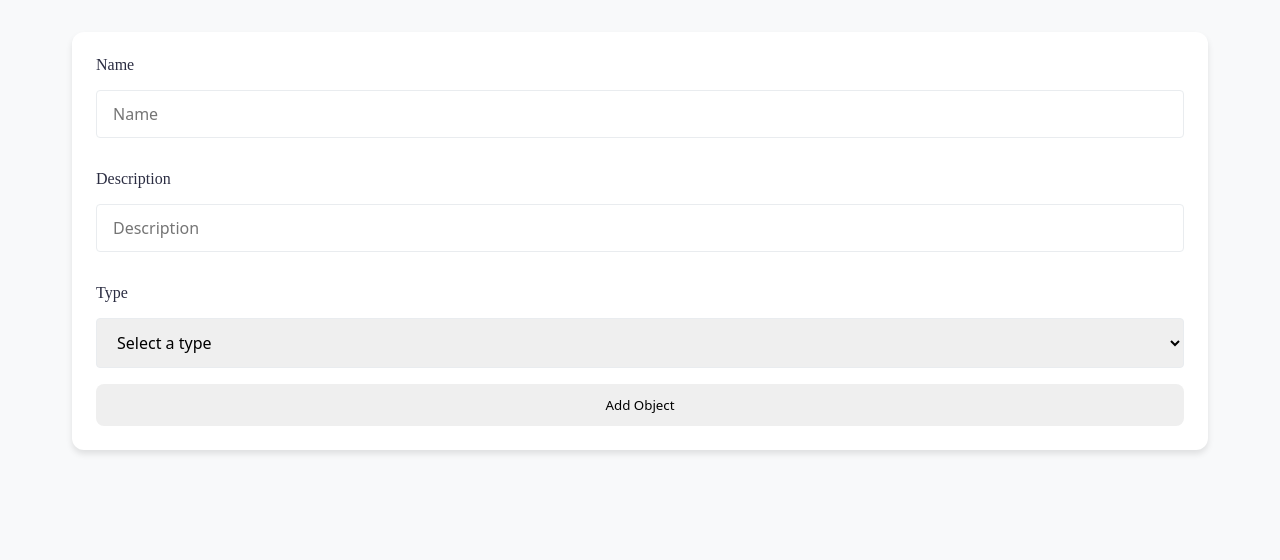
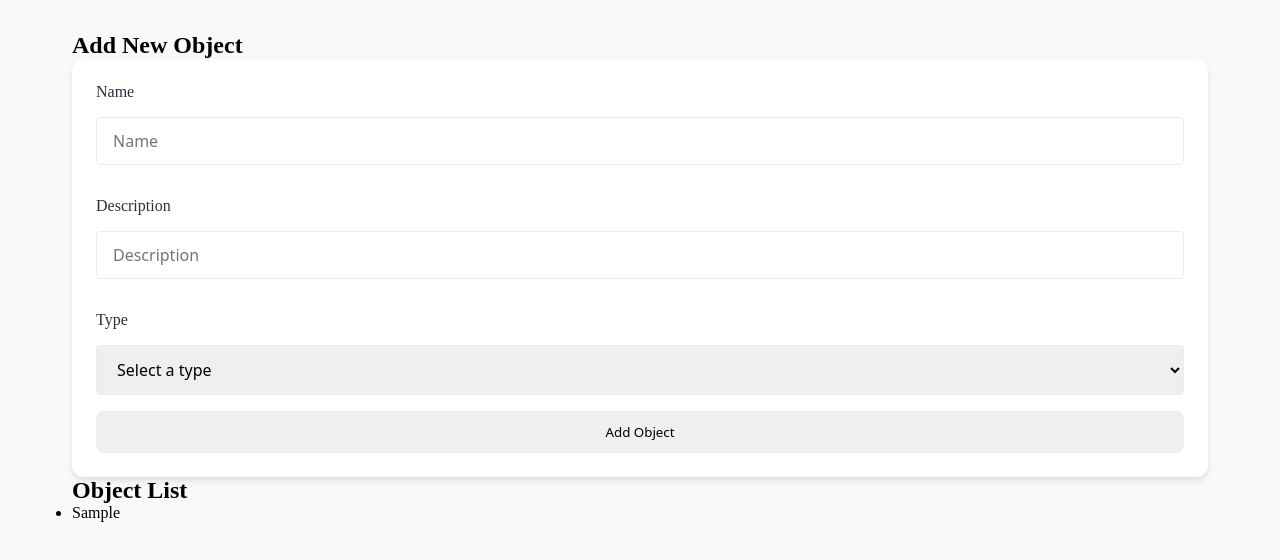
Before and after one commit to TomasGarciaDev/object-management-software, a React (Create React App) app: page / in a window 1280 px wide. Both pictures are taken after typing "Sample", "Sample" into the empty fields and a click on the button "Add Object". Shown: the top 560 px of the page. Built offline with nearby package versions, Linux system fonts and the light colour scheme.

Commit message:
Feat: basic ObjectList for object display

```diff
--- a/src/App.tsx
+++ b/src/App.tsx
@@ -1,5 +1,6 @@
 import React from "react";
 import ObjectForm from "./components/ObjectForm";
+import ObjectList from "./components/ObjectList";
 import { ObjectProvider } from "./context/ObjectContext";
 import "./index.css";
 
@@ -7,9 +8,17 @@ function App() {
   return (
     <ObjectProvider>
       <div className='app'>
-        <header className='App-header'>
-          <ObjectForm />
-        </header>
+        <main>
+          <section>
+            <h2>Add New Object</h2>
+            <ObjectForm />
+          </section>
+
+          <section>
+            <h2>Object List</h2>
+            <ObjectList />
+          </section>
+        </main>
       </div>
     </ObjectProvider>
   );
--- /dev/null
+++ b/src/components/ObjectList.tsx
@@ -0,0 +1,16 @@
+import { useObjectContext } from "../context/ObjectContext";
+
+export default function ObjectList() {
+  const { objects } = useObjectContext();
+
+  return (
+    <ul>
+      {objects.map((obj) => (
+        <li key={obj.id}>
+          <div className='object-list-item-name'>{obj.name}</div>
+          <div className='object-list-item-type'>{obj.type}</div>
+        </li>
+      ))}
+    </ul>
+  );
+}
```
